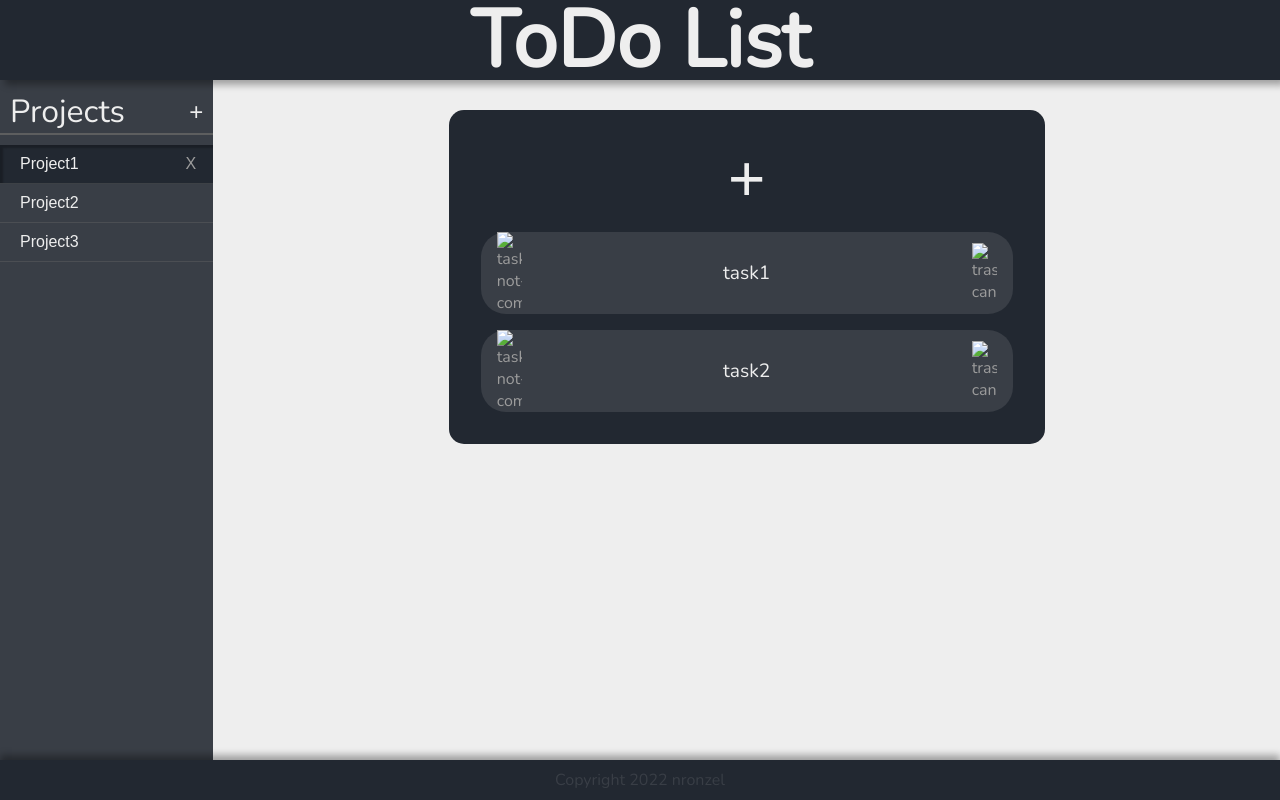
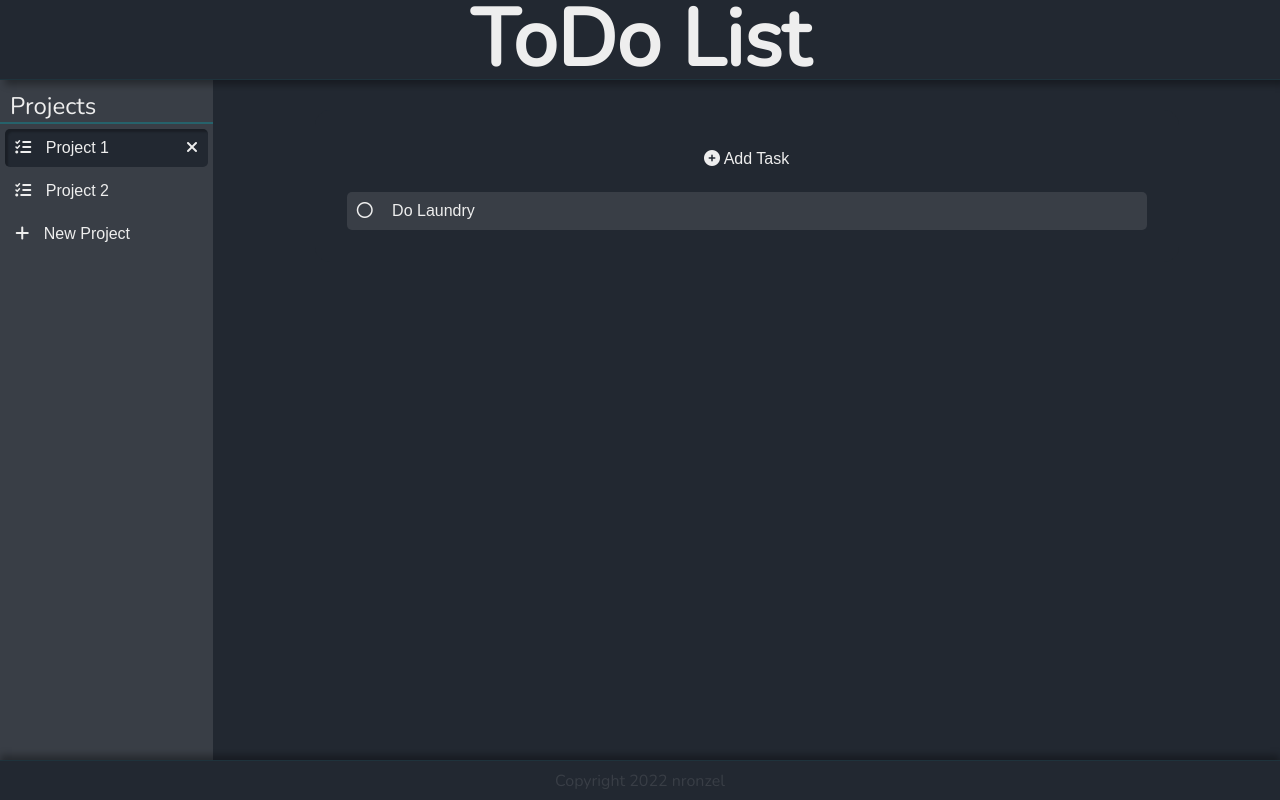
Before and after one commit to nronzel/TOP-ToDoList, a plain HTML site: page index.html in a window 1280 px wide. Drawn offline with nearby package versions, Linux system fonts and the light colour scheme; files whose address does not match are found by name.

Commit message:
modified look and feel

```diff
--- a/index.html
+++ b/index.html
@@ -6,6 +6,7 @@
     <meta name="viewport" content="width=device-width, initial-scale=1.0" />
     <link rel="stylesheet" href="style.css" />
     <script type="module" src="../dist/main.js"></script>
+    <script src="https://kit.fontawesome.com/23bb90498d.js" crossorigin="anonymous"></script>
     <title>ToDo List</title>
   </head>
   <body>
@@ -15,48 +16,70 @@
       </div>
       <div class="sidebar">
         <div class="nav-title">
-          <p class="nav-item">Projects</p>
-          <button class="new-project-btn">+</button>
+          <p class="nav-section">Projects</p>
         </div>
         <div class="nav-projects">
-          <ul class="nav-menu-list"></ul>
+          <button class="nav-btn active">
+            <div class="nav-btn-left">
+              <i class="fa-solid fa-list-check"></i>
+              <span>Project 1</span>
+            </div>
+            <div class="nav-btn-right">
+              <i class="fa-solid fa-xmark"></i>
+            </div>
+          </button>
+          <button class="nav-btn">
+            <div class="nav-btn-left">
+              <i class="fa-solid fa-list-check"></i>
+              <span>Project 2</span>
+            </div>
+            <div class="nav-btn-right">
+            </div>
+          </button>
+          <button class="nav-btn new-project-btn">
+            <div class="nav-btn-left">
+              <i class="fa-solid fa-plus"></i>
+              <span>New Project</span>
+            </div>
+            <div class="nav-btn-right">
+            </div>
+          </button>
         </div>
       </div>
-      <div class="list">
-        <div class="todo-container">
-          <button class="new-task-btn">+</button>
-          <div class="task-list">
-            <!-- <div class="task">
-              <img
-                class="task-icon"
-                src="../src/circle-in-circle.svg"
-                alt="task-not-complete"
-              />
-              <p class="task-subject">Finish the wireframe</p>
-              <img class="task-icon" src="../src/trash.svg" alt="trash-can" />
+      <div class="task-section">
+        <div class="task-container">
+          <button class="new-task-btn">
+            <i class="fa-solid fa-circle-plus"></i>
+            <span>Add Task</span>
+          </button>
+            <button class="task">
+              <div class="task-left">
+                <i class="fa-regular fa-circle"></i>
+                <span>Do Laundry</span>
+                </div>
+              </button>
             </div>
-            <div class="task complete">
-            <img
-              class="task-icon"
-              src="../src/circle-check.svg"
-              alt="task-complete"
-            />
-            <p class="task-subject complete">pick color scheme</p>
-            <img class="task-icon" src="../src/trash.svg" alt="trash-can" />
           </div>
-          </div> -->
-        </div>
+      <div class="footer">Copyright 2022 nronzel
       </div>
     </div>
-    <div class="footer">Copyright 2022 nronzel</div>
+  </div>
     <div class="overlay"></div>
-    <div class="new-proj-modal">
+    <!-- <div id="project" class="modal">
       <div class="modal-header">
         <p class="large">New Project</p>
-        <button class="close">X</button>
+        <button class="close proj-close">X</button>
       </div>
-      <input class="new-project-input" type="text" placeholder="Project Name">
-      <button class="new-project-submit" type="submit">Add</button>
+      <input class="modal-input project-input" type="text" placeholder="Project Name">
+      <button class="modal-submit project-submit" type="submit">Add</button>
     </div>
+    <div id="task" class="modal">
+      <div class="modal-header">
+        <p class="large">New Task</p>
+        <button class="close task-close">X</button>
+      </div>
+      <input class="modal-input task-input" type="text" placeholder="Do the laundry...">
+      <button class="modal-submit" type="submit">Add</button>
+    </div> -->
   </body>
 </html>
--- a/style.css
+++ b/style.css
@@ -51,6 +51,7 @@ li > button {
   justify-content: center;
   align-items: center;
   box-shadow: 5px 5px 7px 0px rgba(0, 0, 0, 0.329);
+  border-bottom: 1px solid #00acb515;
   z-index: 2;
 }
 
@@ -69,94 +70,72 @@ li > button {
   flex-direction: column;
 }
 
-.nav-title {
+.nav-section {
   color: var(--white);
-  border-bottom: 2px solid rgba(101, 101, 101, 0.827);
+  border-bottom: 2px solid #00acb555;
   display: flex;
   justify-content: space-between;
   padding: 10px 10px 0px 10px;
+  font-size: 1.5rem;
 }
 
 .nav-item {
   font-size: 2rem;
 }
 
-.new-project-btn {
-  border: none;
-  background: none;
-  color: var(--white);
-  font-size: 1.5rem;
-
-}
-
-.new-project-btn:hover {
-  cursor: pointer;
-  scale: 1.2;
+.nav-projects {
+  display: flex;
+  flex-direction: column;
+  align-items: center;
+  margin-top: 5px;
+  gap: 5px;
 }
 
 .nav-btn {
   border: none;
   background: none;
   color: var(--white);
+  display: flex;
+  justify-content: space-between;
+  width: 95%;
+  align-items: center;
+  padding: 10px;
+  border-radius: 5px;
 }
 
-.nav-projects {
-  display: flex;
-  flex-direction: column;
+.nav-btn:hover {
+  cursor: pointer;
+  background-color: var(--dark-blue);
 }
 
-.nav-menu-list {
-  list-style: none;
-  background-color: var(--med-blue);
-  width: 100%;
-  color: var(--white);
-  margin-top: 10px;
-}
-
-.remove-btn {
-  width: 25px;
-  text-align: center;
-  background: none;
-  border: none;
-  color:rgb(156, 156, 156);
-}
-
-.remove-btn:hover {
-  scale: 1.2;
-}
-
-.nav-menu-list > li {
-  padding: 10px 10px 10px 20px;
-  border-bottom: 1px solid rgba(101, 101, 101, 0.403);
-  font-size: 1rem;
+.nav-btn-left>span {
+  padding-left: 10px;
 }
 
 .active {
   background-color: var(--dark-blue);
-  font-weight: 600;
   box-shadow: 3px 3px 2px 0px rgba(0, 0, 0, 0.243) inset;
 }
 
 /* Main Section */
-.list {
+.task-section {
   grid-column: 3 / 13;
   grid-row: 2 / span 3;
-  background-color: var(--white);
+  background-color: var(--dark-blue);
   display: flex;
   flex-direction: column;
-  justify-content: flex-start;
   align-items: center;
   z-index: 1;
 }
 
-.todo-container {
-  /* width: 1500px; */
+.task-container {
+  width: 800px;
   background-color: var(--dark-blue);
   height: fit-content;
   display: flex;
+  flex-flow: column;
   justify-content: flex-start;
   align-items: center;
-  flex-direction: column;
   border-radius: 15px;
   flex-shrink: 1;
   padding: 2rem;
@@ -167,67 +146,42 @@ li > button {
 .new-task-btn {
   border: none;
   background: none;
-  font-size: 4rem;
   color: var(--white);
-  height: auto;
   cursor: pointer;
+  padding: .5rem;
+  border-radius: 5px;
+  width: 100%;
 }
 
-/* To-Do Card */
+.new-task-btn:hover {
+  background-color: var(--med-blue);
+}
+
+/* Task Card */
 .task {
-  height: 50px;
-  width: 500px;
+  width: 100%;
   background-color: var(--med-blue);
-  border-radius: 25px;
+  border-radius: 5px;
   display: flex;
   justify-content: space-between;
   align-items: center;
-  padding: 1rem;
-}
-
-.complete-btn {
-  background: none;
+  padding: 10px;
+  color: var(--white);
   border: none;
 }
 
-.task-subject {
-  color: var(--white);
-  font-size: 1.2rem;
+.task-left>span{
+  padding-left: 15px;
+  cursor: default;
 }
 
-.due {
-  color: var(--white);
-  font-size: .8rem;
-}
-
-.task-icon {
-  width: 25px;
-  text-align: center;
-  background: none;
-  border: none;
-  color:rgb(156, 156, 156);
-}
-
-.task-icon:hover {
-  scale: 1.2;
+.task-left>svg:hover {
   cursor: pointer;
-}
-
-.task-list {
-  display: flex;
-  flex-flow: column;
-  gap: 1rem;
-}
-
-.complete {
-  text-decoration: line-through;
-  background-color: #2d3137;
-  color:rgb(101, 101, 101);
 }
 
 /* MODAL */
 
-.new-proj-modal {
+.modal {
   position: absolute;
   top: 50%;
   left: 50%;
@@ -244,7 +198,7 @@ li > button {
   border: 2px solid #2f3846;
 }
 
-.new-proj-modal.active {
+.modal.active {
   transform: translate(-50%, -50%) scale(1);
 }
 
@@ -262,8 +216,7 @@ li > button {
   width: 100%;
   display: none;
 }
-
-.new-project-input {
+.modal-input {
   width: 200px;
   height: 30px;
   border-radius: 5px;
@@ -273,14 +226,14 @@ li > button {
   border: 2px solid #49515d;
 }
 
-.new-project-submit {
+.modal-submit {
   padding: 15px 25px;
   background-color: var(--primary-blue);
   border: 2px solid var(--med-blue);
   border-radius: 10px;
 }
 
-.new-project-submit:hover {
+.modal-submit:hover {
   cursor: pointer;
 }
 
@@ -316,5 +269,6 @@ li > button {
   align-items: center;
   color: var(--med-blue);
   box-shadow: 0px -5px 7px 0px var(--lt-grey);
+  border-top: 1px solid #00acb515;
   z-index: 3;
 }
```
Also changed, not shown: main.js.
